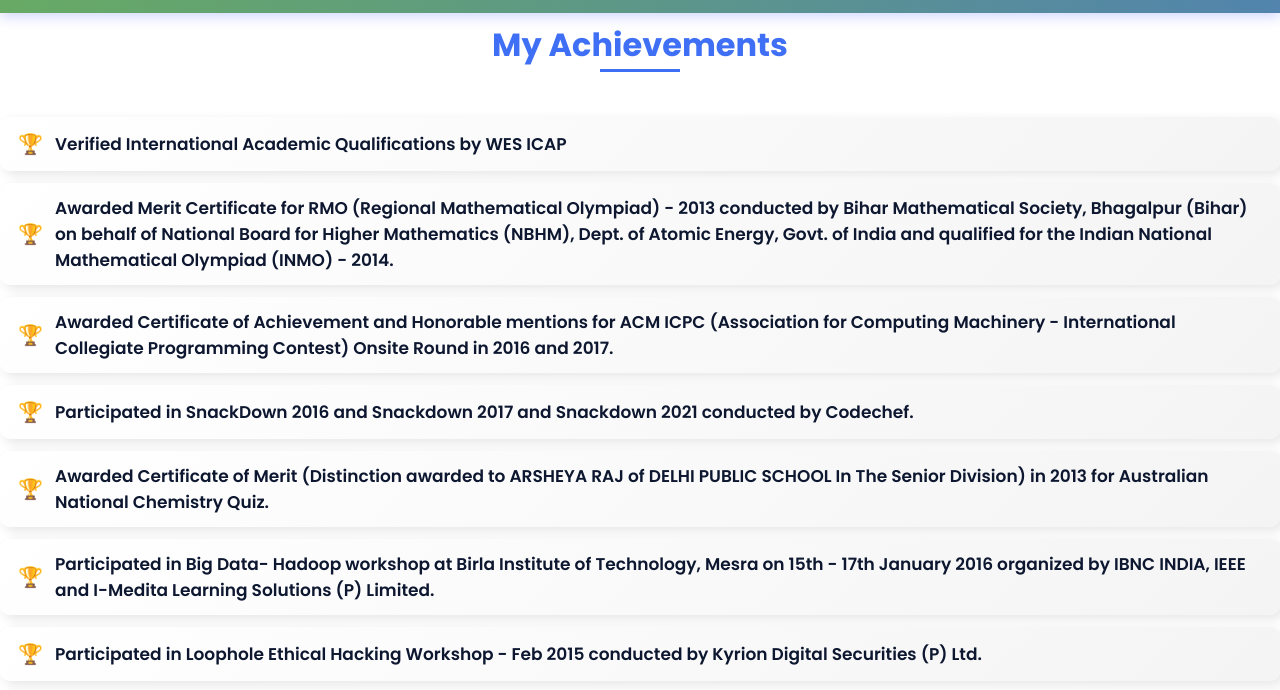
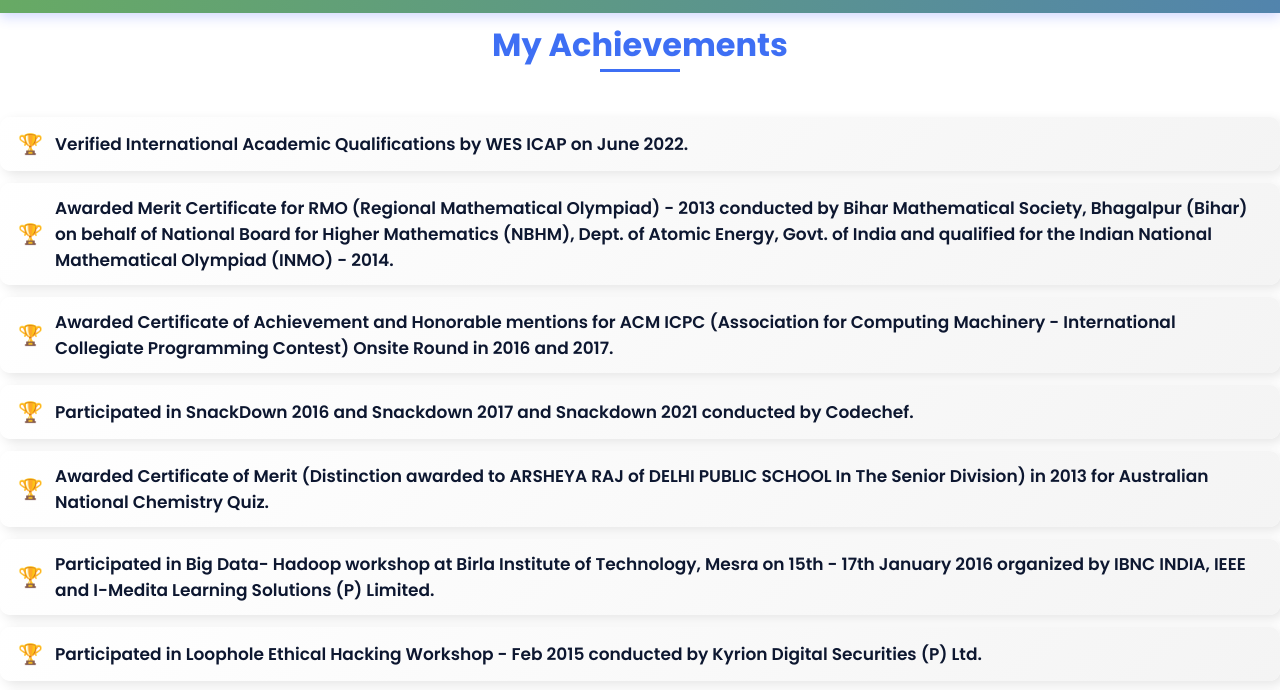
Before and after one commit to rajarsheya/rajarsheya.github.io, a plain HTML site: page achievements.html in a window 1280 px wide. Shown: the part 59-749 px from the top of the page. Drawn offline with nearby package versions, Linux system fonts and the light colour scheme; a script that the page names is missing.

Commit message:
update achievement

```diff
--- a/achievements.html
+++ b/achievements.html
@@ -38,9 +38,9 @@
 		<section class="achievement section" id="achievements">
 			<h2 class="section-title">My Achievements</h2>
 			<ul class="achievementlist">
-				<li>Verified International Academic Qualifications by WES ICAP
+				<li>Verified International Academic Qualifications by WES ICAP on June 2022.
 					<div data-iframe-width="150" data-iframe-height="270" data-share-badge-id="a76c461b-9f43-46e6-bfb1-871d315f9a83"
-					data-share-badge-host="https://www.credly.com"></div>
+					data-share-badge-host="https://www.credly.com"> </div>
 					<script type="text/javascript" async src="//cdn.credly.com/assets/utilities/embed.js"></script>
 				</li>
 				<li>Awarded Merit Certificate for RMO (Regional Mathematical Olympiad) - 2013 conducted by Bihar
@@ -82,7 +82,7 @@
 				</li>
 				<li>Google Cloud Certified Cloud Digital Leader, Issue Date: 10 Nov 2022, Expiration Date: 10 Nov 2025
 					<div data-iframe-width="150" data-iframe-height="270" data-share-badge-id="13d16903-4cff-4bde-b292-220465738809"
-						data-share-badge-host="https://www.credly.com"></div>
+						data-share-badge-host="https://www.credly.com"> </div>
 					<script type="text/javascript" async src="//cdn.credly.com/assets/utilities/embed.js"></script>
 				</li>
 				<li>Coursera Certifications: <br>
```
